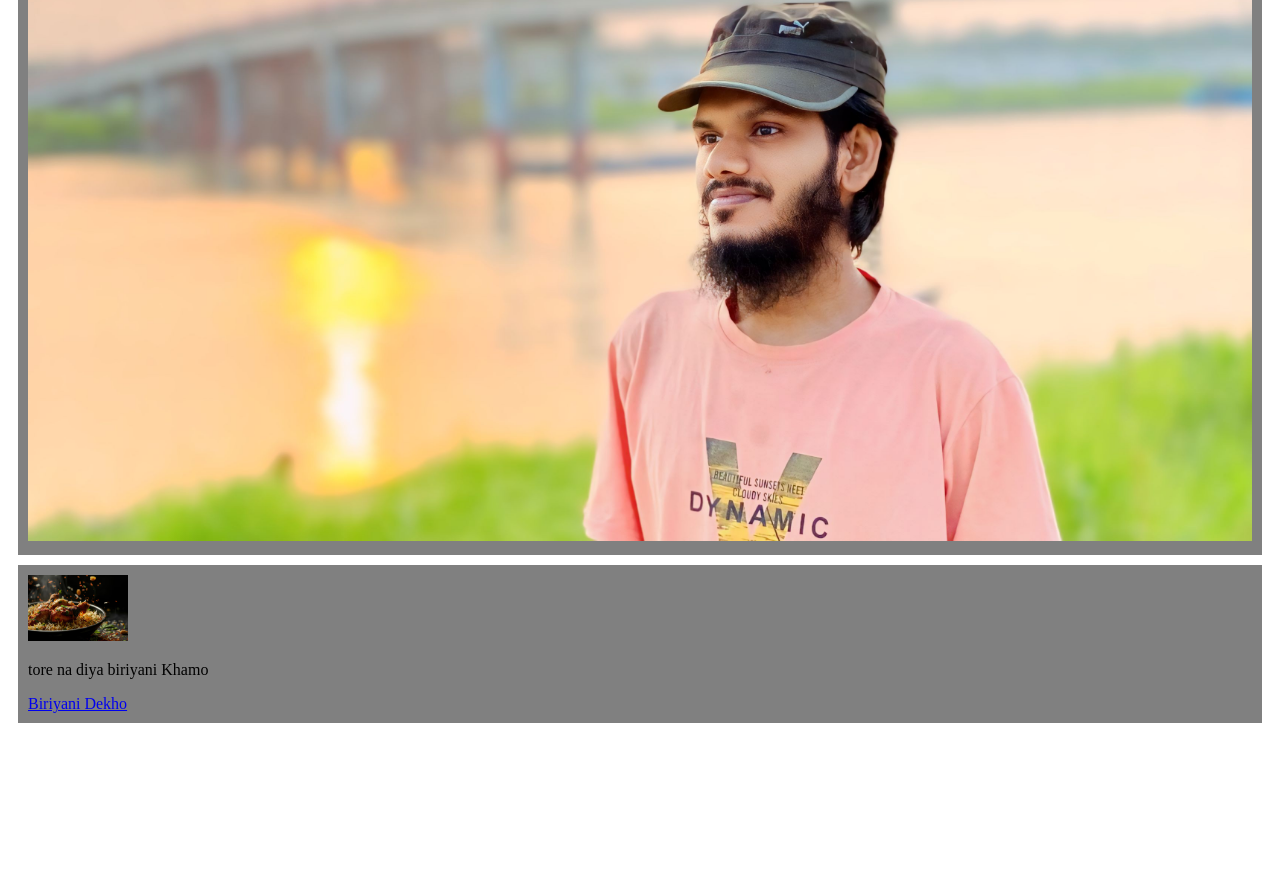
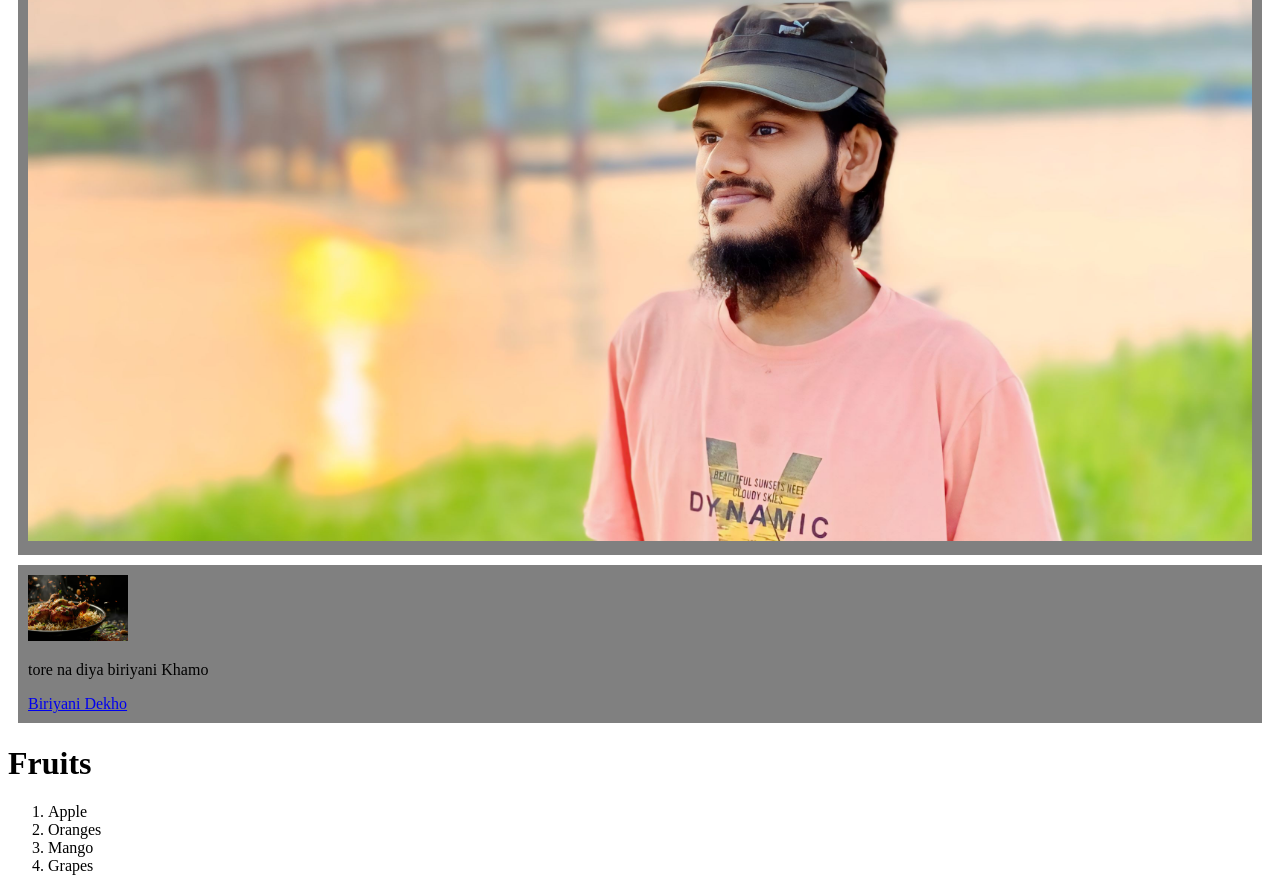
Before and after one commit to juwel164/my-git-repo, a plain HTML site: page index.html in a window 1280 px wide. Shown: the part 872-1763 px from the top of the page. Before the commit the page ends 1605 px from the top, so only its background shows below. Drawn offline with Linux system fonts and the light colour scheme.

Commit message:
foler nam

```diff
--- a/index.html
+++ b/index.html
@@ -40,5 +40,14 @@
     <a href="https://youtu.be/7SJh6vNR7jI?si=5hh5WKJET_nIM0rn" target="_blank" >Biriyani Dekho</a>
   </div>
 
+  <h1>Fruits</h1>
+
+  <ol>
+    <li>Apple</li>
+    <li>Oranges</li>
+    <li>Mango</li>
+    <li>Grapes</li>
+  </ol>
+
 </body>
 </html>
```
